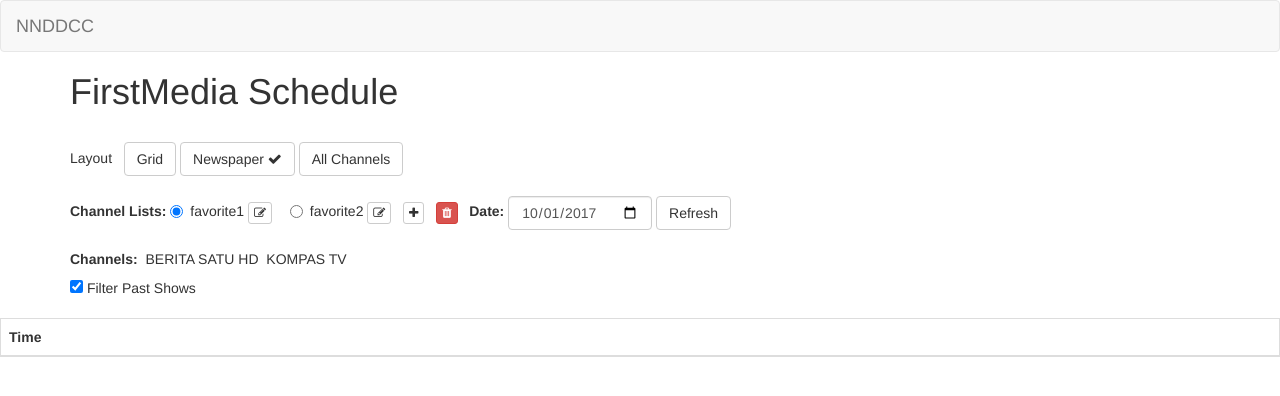
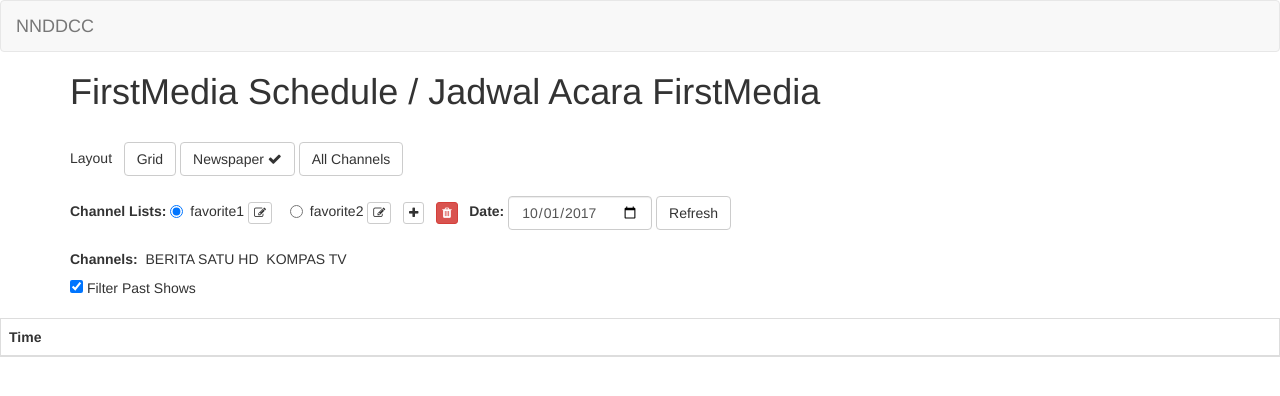
Before and after one commit to ndc/ndc.github.io, a Jekyll site: the page apps/firstmedia/index.html, which Jekyll copies as it is, in a window 1280 px wide. Shown: the top 396 px of the page. Built offline with Jekyll 4.4.1, drawn with Linux system fonts in a browser that asks for light colours; nearby versions of some CDN libraries.

Commit message:
Firstmedia changed title, hopefully it will rank higher in google.

```diff
--- a/apps/firstmedia/index.html
+++ b/apps/firstmedia/index.html
@@ -2,7 +2,7 @@
 <html ng-app="MyApp">
 
 <head>
-    <title>FirstMedia Schedule</title>
+    <title>FirstMedia Schedule / Jadwal Acara FirstMedia</title>
     <meta charset="utf-8" />
     <meta name="viewport" content="width=device-width, initial-scale=1" />
     <link href="lib/bootstrap.min.css" rel="stylesheet" />
@@ -41,7 +41,7 @@
 
     <busy-indicator></busy-indicator>
 
-    <h1 class="container">FirstMedia Schedule</h1>
+    <h1 class="container">FirstMedia Schedule / Jadwal Acara FirstMedia</h1>
 
     <br />
 
```
